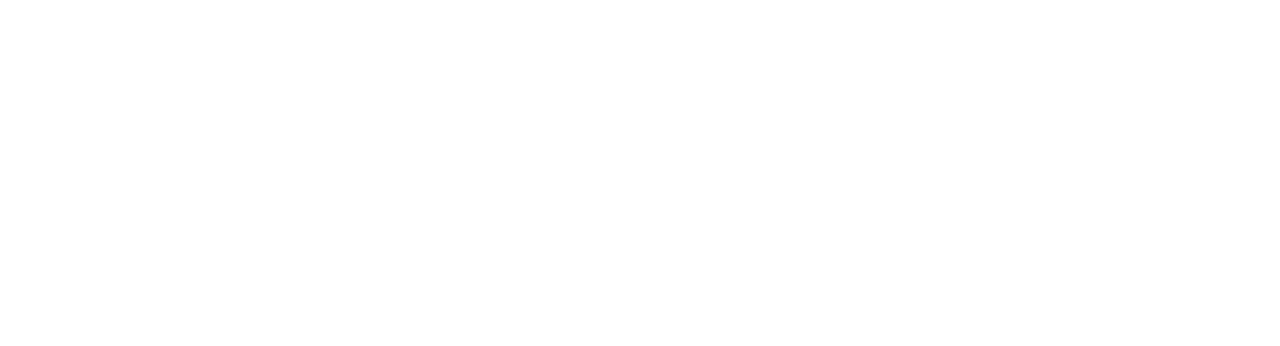
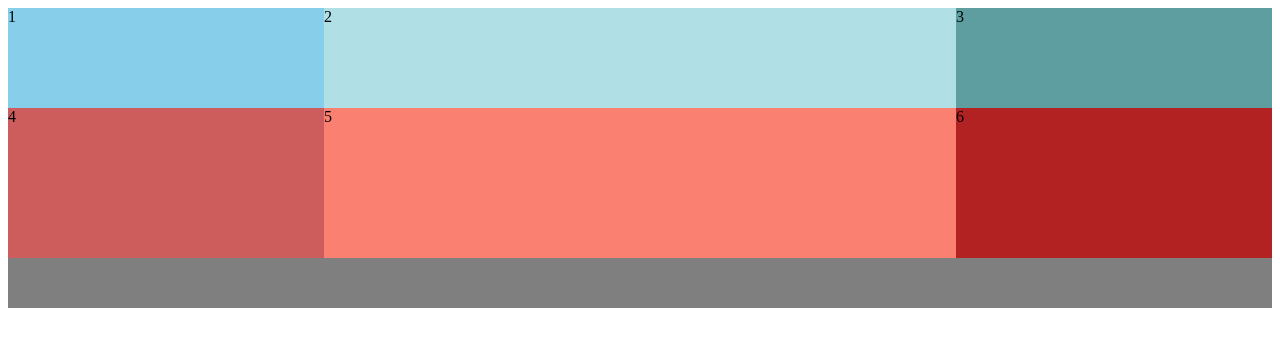
Before and after one commit to DouglasMacKrell/zenva-bite-sized-responsive-web-design, a plain HTML site: page grid.html in a window 1280 px wide. Drawn offline with Linux system fonts and the light colour scheme.

Commit message:
grid complete

```diff
--- a/grid.html
+++ b/grid.html
@@ -1,10 +1,52 @@
 <!DOCTYPE html>
 <html lang="en" dir="ltr">
-   <head>
-      <meta charset="utf-8">
-      <title>CSS Grid</title>
-   </head>
-   <body>
+  <head>
+    <meta charset="utf-8" />
+    <meta name="viewport" content="width=device-width, initial-scale=1" />
 
-   </body>
+    <style>
+      #parent {
+        background: rgba(0, 0, 0, 0.5);
+        display: grid;
+        grid-template-columns: 1fr 2fr 1fr;
+        grid-template-rows: 100px 150px 50px;
+      }
+
+      .child1 {
+        background: skyblue;
+      }
+
+      .child2 {
+        background: powderblue;
+      }
+
+      .child3 {
+        background: cadetblue;
+      }
+
+      .child4 {
+        background: indianred;
+      }
+
+      .child5 {
+        background: salmon;
+      }
+
+      .child6 {
+        background: firebrick;
+      }
+    </style>
+
+    <title>CSS Grid</title>
+  </head>
+  <body>
+    <div id="parent">
+      <div class="child1">1</div>
+      <div class="child2">2</div>
+      <div class="child3">3</div>
+      <div class="child4">4</div>
+      <div class="child5">5</div>
+      <div class="child6">6</div>
+    </div>
+  </body>
 </html>
```
Also changed, not shown: index.html (+1 -64 lines), styles.css (+28 -5 lines).
